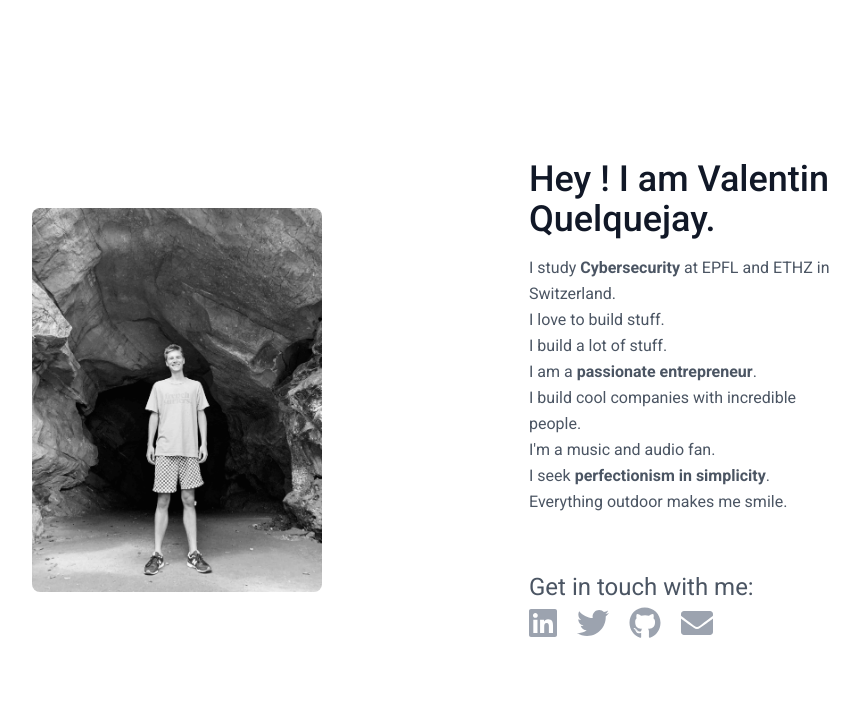
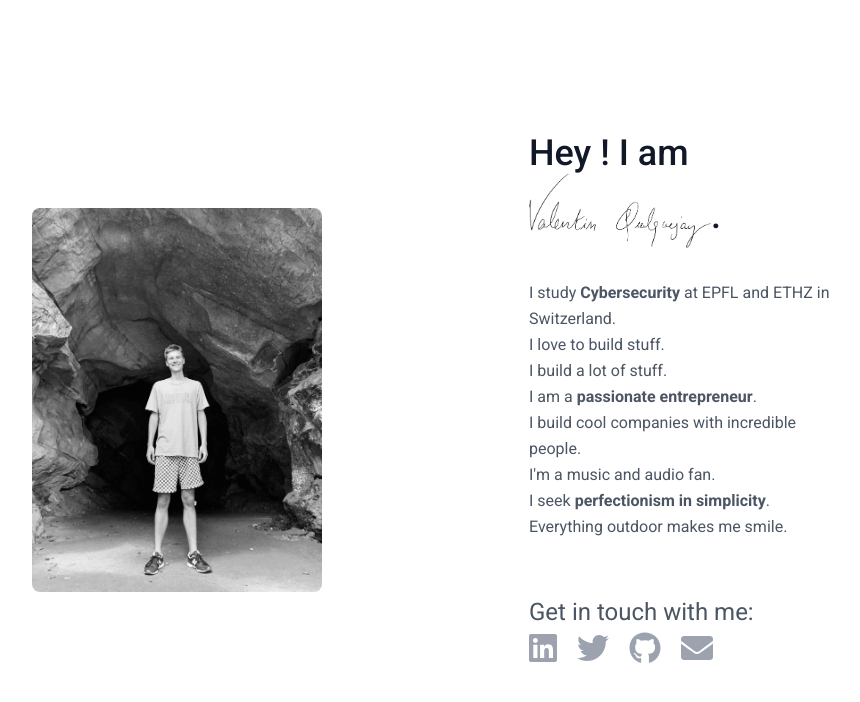
Before and after one commit to vquelque/website, a Gatsby site: page / in a window 1280 px wide. Shown: the whole page, without its empty margins (259-1119 px from the left). Built offline with nearby package versions, Linux system fonts and the light colour scheme; Gatsby itself is replaced by a stand-in of ours.

Commit message:
Add manuscript logo

```diff
--- a/src/pages/index.tsx
+++ b/src/pages/index.tsx
@@ -19,9 +19,9 @@ const Index = () => (
             src="/val_cover.jpg"
           />
         </div>
-        <div className="lg:flex-grow md:w-1/2 xl:pl-24 md:pl-12 flex flex-col md:items-start md:text-left items-center text-center">
+        <div className="lg:flex-basis md:w-1/2 xl:pl-24 md:pl-12 flex flex-col md:items-start md:text-left items-center text-center">
           <h1 className="title-font sm:text-4xl text-3xl mb-4 font-medium text-gray-900">
-            Hey ! I am Valentin Quelquejay.
+            Hey ! I am <img src='logo.png' alt='valentin quelquejay' className='xlg:w-1/2 inline-block pb-4 w-7/12'/>.
           </h1>
           <p className="mb-8 leading-relaxed">
             I study <strong>Cybersecurity</strong> at EPFL and ETHZ in Switzerland.<br />
```
Also changed, not shown: public/logo.png (added), static/logo.png (added).
